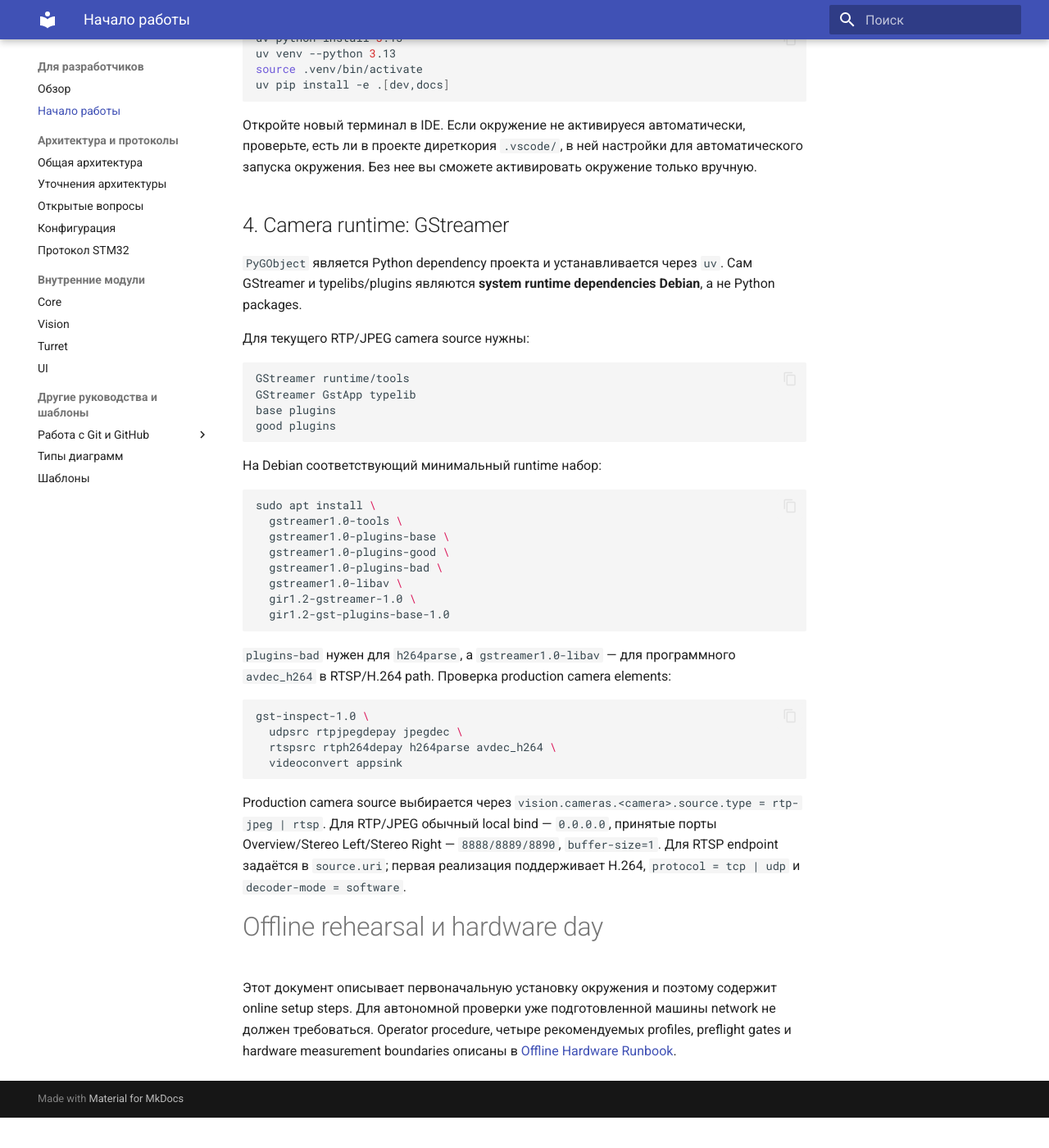
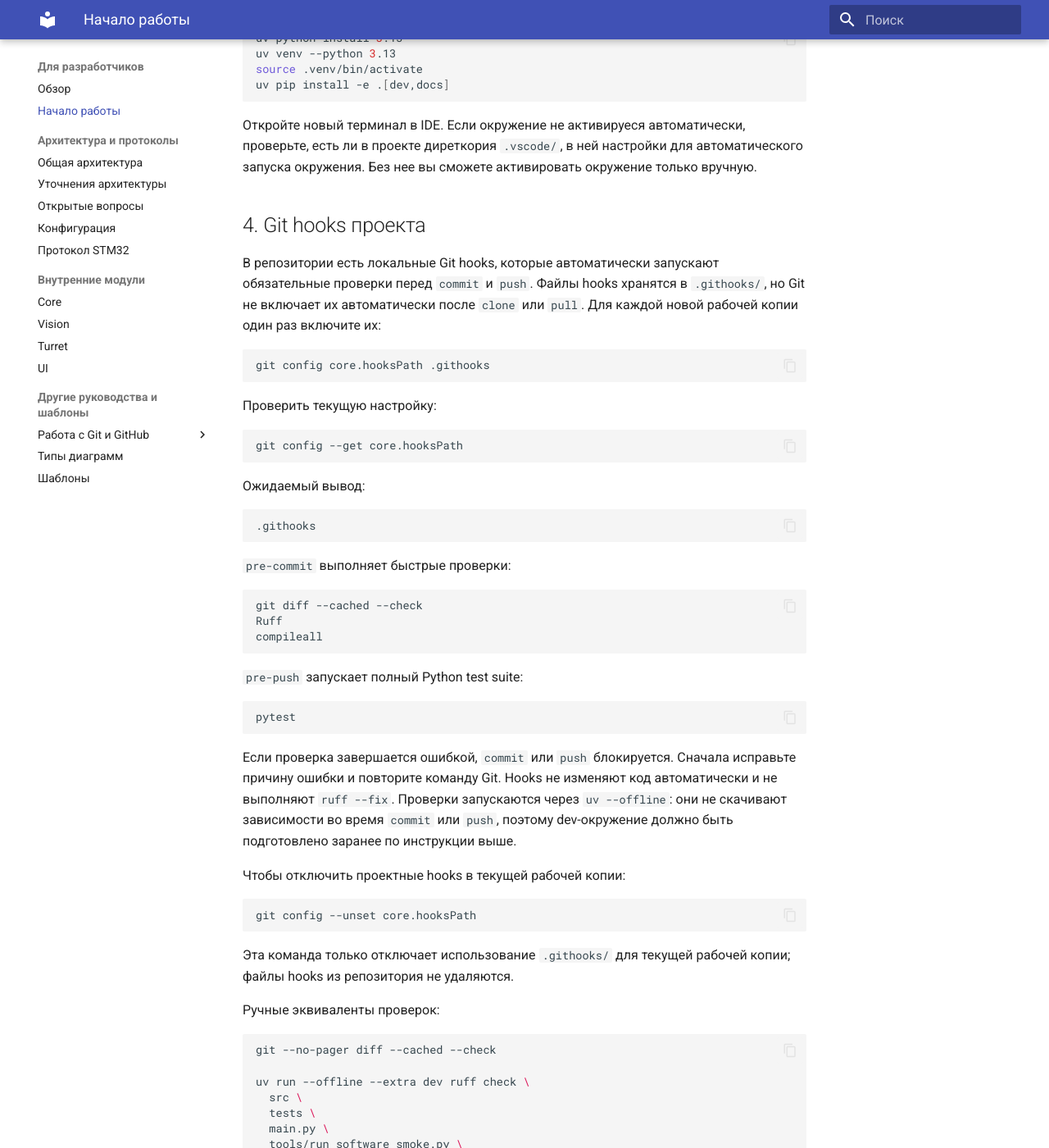
Before and after one commit to BelkaT4/navmin, an MkDocs documentation site: the page built from docs/dev/getting-started.md, in a window 1280 px wide and 1400 px high, scrolled down 2840 px. Shown: the whole window at 82% size. Built offline with MkDocs 1.6.1 and Material for MkDocs 9.7.7, drawn with Linux system fonts in a browser that asks for light colours; before the commit the page ends 4203 px from its top, so only the background shows below that; some of the changed text lies outside the part shown.

Commit message:
chore(repo): add local Git quality hooks

````diff
--- a/docs/dev/getting-started.md
+++ b/docs/dev/getting-started.md
@@ -111,7 +111,71 @@ uv pip install -e .[dev,docs]
 ```
 Откройте новый терминал в IDE. Если окружение не активируеся автоматически, проверьте, есть ли в проекте диреткория `.vscode/`, в ней настройки для автоматического запуска окружения. Без нее вы сможете активировать окружение только вручную.
 
-## 4. Camera runtime: GStreamer
+## 4. Git hooks проекта
+
+В репозитории есть локальные Git hooks, которые автоматически запускают обязательные проверки перед `commit` и `push`. Файлы hooks хранятся в `.githooks/`, но Git не включает их автоматически после `clone` или `pull`. Для каждой новой рабочей копии один раз включите их:
+
+```bash
+git config core.hooksPath .githooks
+```
+
+Проверить текущую настройку:
+
+```bash
+git config --get core.hooksPath
+```
+
+Ожидаемый вывод:
+
+```text
+.githooks
+```
+
+`pre-commit` выполняет быстрые проверки:
+
+```text
+git diff --cached --check
+Ruff
+compileall
+```
+
+`pre-push` запускает полный Python test suite:
+
+```text
+pytest
+```
+
+Если проверка завершается ошибкой, `commit` или `push` блокируется. Сначала исправьте причину ошибки и повторите команду Git. Hooks не изменяют код автоматически и не выполняют `ruff --fix`. Проверки запускаются через `uv --offline`: они не скачивают зависимости во время `commit` или `push`, поэтому dev-окружение должно быть подготовлено заранее по инструкции выше.
+
+Чтобы отключить проектные hooks в текущей рабочей копии:
+
+```bash
+git config --unset core.hooksPath
+```
+
+Эта команда только отключает использование `.githooks/` для текущей рабочей копии; файлы hooks из репозитория не удаляются.
+
+Ручные эквиваленты проверок:
+
+```bash
+git --no-pager diff --cached --check
+
+uv run --offline --extra dev ruff check \
+  src \
+  tests \
+  main.py \
+  tools/run_software_smoke.py \
+  tools/run_software_soak.py \
+  tools/run_localhost_rtp_diagnostic.py \
+  tools/run_pty_stm32_diagnostic.py \
+  tools/run_diagnostic_app.py \
+  tools/run_rtsp_camera_diagnostic.py
+
+uv run --offline --extra dev python -m compileall -q src main.py tests tools
+uv run --offline --extra dev pytest
+```
+
+## 5. Camera runtime: GStreamer
 
 `PyGObject` является Python dependency проекта и устанавливается через `uv`. Сам GStreamer и typelibs/plugins являются **system runtime dependencies Debian**, а не Python packages.
 
````
Also changed, not shown: 2 other files.
